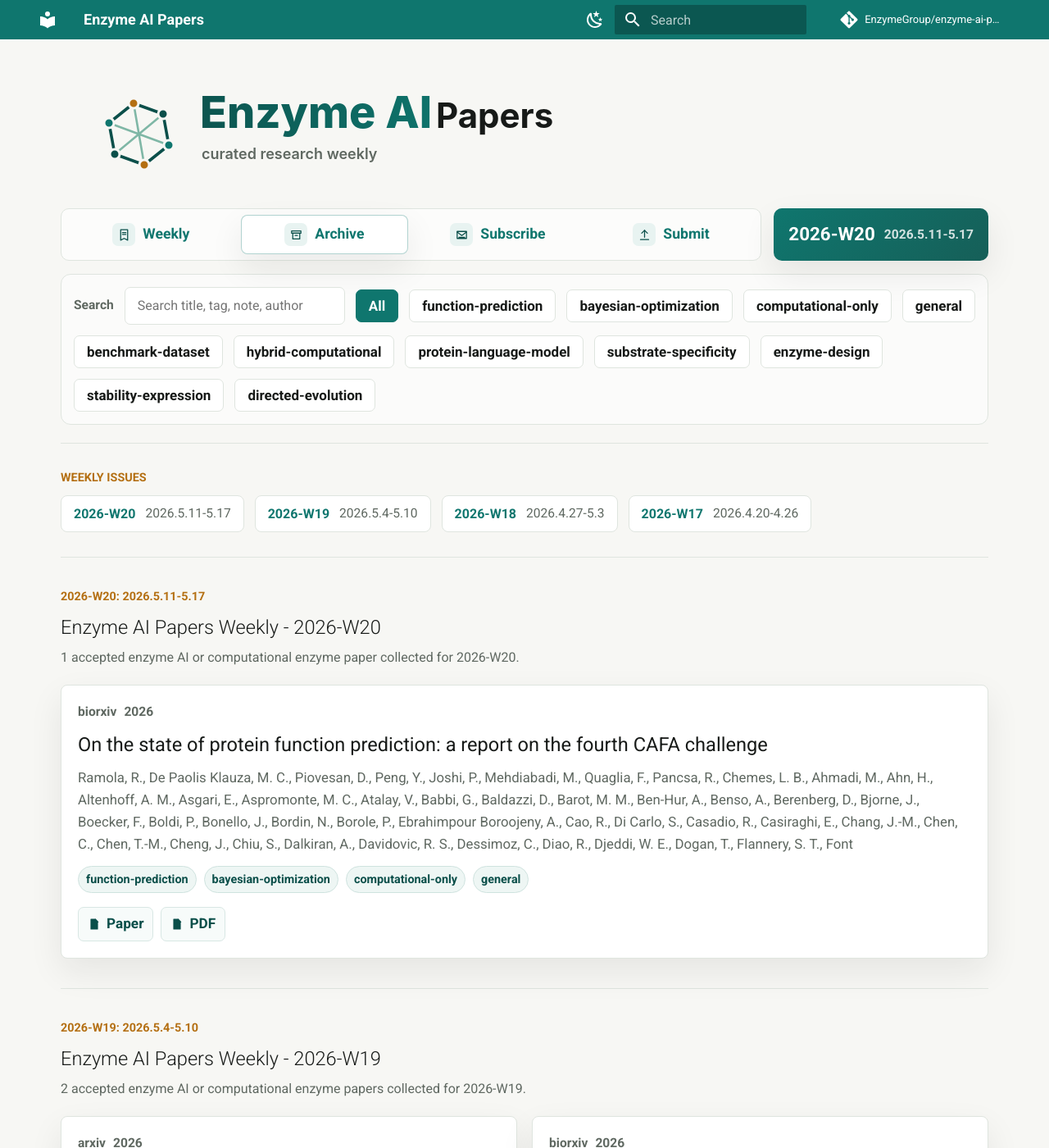
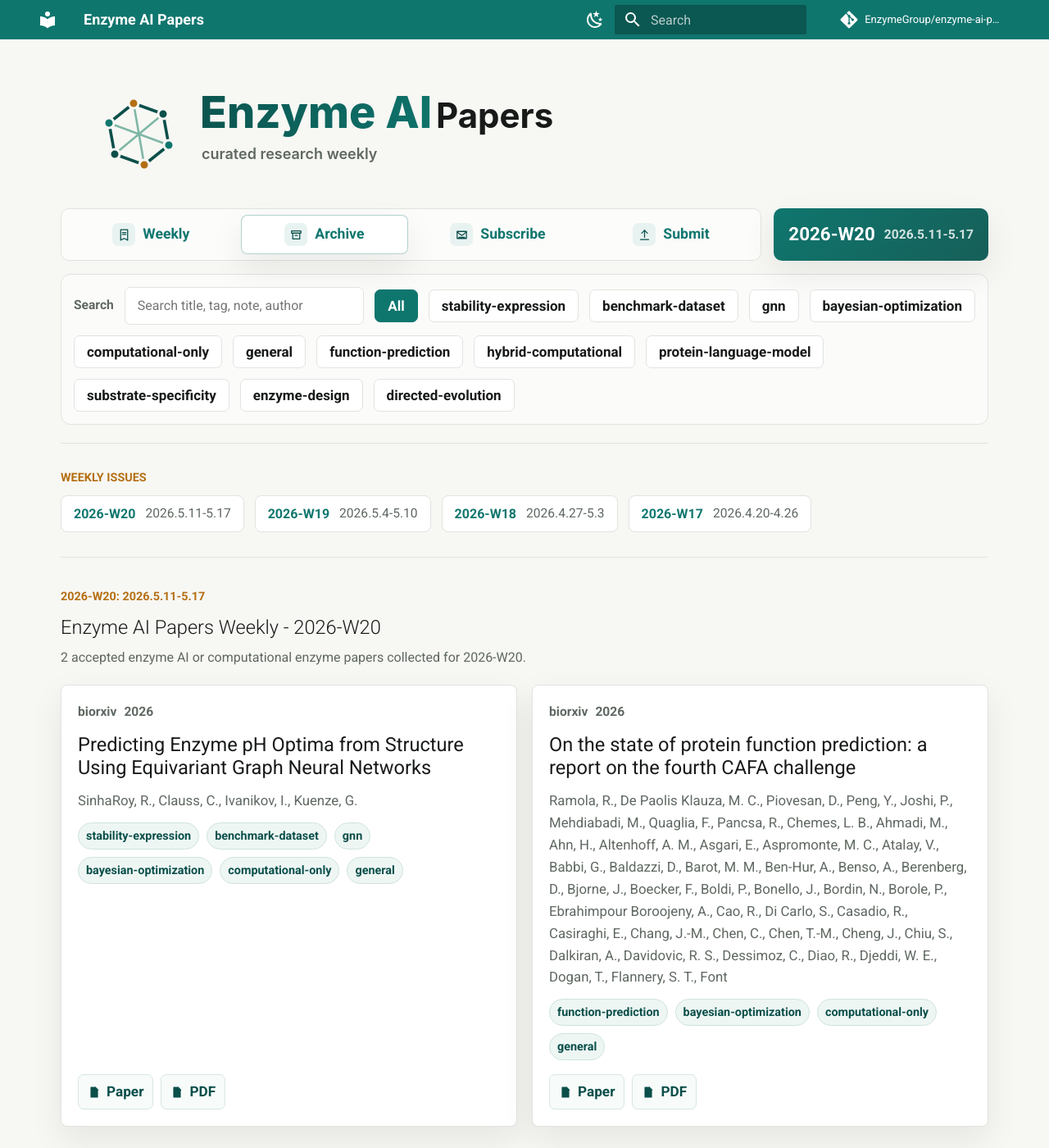
Before and after one commit to EnzymeGroup/enzyme-ai-papers, an MkDocs documentation site: the page built from docs/archive.md, in a window 1280 px wide and 1400 px high. Shown: the whole window at 82% size. Built offline with MkDocs 1.6.1 and Material for MkDocs 9.7.7, drawn with Linux system fonts in a browser that asks for light colours; comment, search, counter and statistics services are not loaded; some of the changed text lies outside the part shown.

Commit message:
Publish paper from URL

```diff
--- a/docs/archive.md
+++ b/docs/archive.md
@@ -53,16 +53,17 @@ hide:
   <label class="search-label" for="paper-search">Search</label>
   <input id="paper-search" type="search" placeholder="Search title, tag, note, author">
   <button class="filter-chip is-active" data-filter="all" type="button">All</button>
-  <button class="filter-chip" data-filter="function-prediction" type="button">function-prediction</button>
+  <button class="filter-chip" data-filter="stability-expression" type="button">stability-expression</button>
+  <button class="filter-chip" data-filter="benchmark-dataset" type="button">benchmark-dataset</button>
+  <button class="filter-chip" data-filter="gnn" type="button">gnn</button>
   <button class="filter-chip" data-filter="bayesian-optimization" type="button">bayesian-optimization</button>
   <button class="filter-chip" data-filter="computational-only" type="button">computational-only</button>
   <button class="filter-chip" data-filter="general" type="button">general</button>
-  <button class="filter-chip" data-filter="benchmark-dataset" type="button">benchmark-dataset</button>
+  <button class="filter-chip" data-filter="function-prediction" type="button">function-prediction</button>
   <button class="filter-chip" data-filter="hybrid-computational" type="button">hybrid-computational</button>
   <button class="filter-chip" data-filter="protein-language-model" type="button">protein-language-model</button>
   <button class="filter-chip" data-filter="substrate-specificity" type="button">substrate-specificity</button>
   <button class="filter-chip" data-filter="enzyme-design" type="button">enzyme-design</button>
-  <button class="filter-chip" data-filter="stability-expression" type="button">stability-expression</button>
   <button class="filter-chip" data-filter="directed-evolution" type="button">directed-evolution</button>
 </section>
 
@@ -84,8 +85,20 @@ hide:
   <section class="paper-group" id="week-2026-W20">
     <div class="section-label">2026-W20: 2026.5.11-5.17</div>
     <h2>Enzyme AI Papers Weekly - 2026-W20</h2>
-    <p class="weekly-summary">1 accepted enzyme AI or computational enzyme paper collected for 2026-W20.</p>
+    <p class="weekly-summary">2 accepted enzyme AI or computational enzyme papers collected for 2026-W20.</p>
     <div class="paper-grid">
+<article class="paper-card" data-tags="stability-expression benchmark-dataset gnn bayesian-optimization computational-only general" data-search="predicting enzyme ph optima from structure using equivariant graph neural networks sinharoy, r., clauss, c., ivanikov, i., kuenze, g. stability-expression benchmark-dataset gnn bayesian-optimization computational-only general">
+  <div class="paper-meta">
+    <span>biorxiv</span>
+    <span>2026</span>
+  </div>
+  <h3>Predicting Enzyme pH Optima from Structure Using Equivariant Graph Neural Networks</h3>
+  <p class="authors">SinhaRoy, R., Clauss, C., Ivanikov, I., Kuenze, G.</p>
+  <div class="tags"><span>stability-expression</span><span>benchmark-dataset</span><span>gnn</span><span>bayesian-optimization</span><span>computational-only</span><span>general</span></div>
+  <div class="paper-links"><a href="https://www.biorxiv.org/content/10.64898/2026.01.18.700076v2"><svg viewBox="0 0 24 24" aria-hidden="true"><path d="M6 3h8l4 4v14H6z"/><path d="M14 3v5h5"/><path d="M9 13h6M9 17h6"/></svg><span>Paper</span></a><a href="https://www.biorxiv.org/content/10.64898/2026.01.18.700076v2.full.pdf"><svg viewBox="0 0 24 24" aria-hidden="true"><path d="M6 3h8l4 4v14H6z"/><path d="M14 3v5h5"/><path d="M8.5 16h7"/></svg><span>PDF</span></a></div>
+</article>
+
+
 <article class="paper-card" data-tags="function-prediction bayesian-optimization computational-only general" data-search="on the state of protein function prediction: a report on the fourth cafa challenge ramola, r., de paolis klauza, m. c., piovesan, d., peng, y., joshi, p., mehdiabadi, m., quaglia, f., pancsa, r., chemes, l. b., ahmadi, m., ahn, h., altenhoff, a. m., asgari, e., aspromonte, m. c., atalay, v., babbi, g., baldazzi, d., barot, m. m., ben-hur, a., benso, a., berenberg, d., bjorne, j., boecker, f., boldi, p., bonello, j., bordin, n., borole, p., ebrahimpour boroojeny, a., cao, r., di carlo, s., casadio, r., casiraghi, e., chang, j.-m., chen, c., chen, t.-m., cheng, j., chiu, s., dalkiran, a., davidovic, r. s., dessimoz, c., diao, r., djeddi, w. e., dogan, t., flannery, s. t., font function-prediction bayesian-optimization computational-only general">
   <div class="paper-meta">
     <span>biorxiv</span>
@@ -235,6 +248,18 @@ hide:
   <div class="section-label">2026</div>
   <div class="paper-grid">
 
+<article class="paper-card" data-tags="stability-expression benchmark-dataset gnn bayesian-optimization computational-only general" data-search="predicting enzyme ph optima from structure using equivariant graph neural networks sinharoy, r., clauss, c., ivanikov, i., kuenze, g. stability-expression benchmark-dataset gnn bayesian-optimization computational-only general">
+  <div class="paper-meta">
+    <span>biorxiv</span>
+    <span>2026</span>
+  </div>
+  <h3>Predicting Enzyme pH Optima from Structure Using Equivariant Graph Neural Networks</h3>
+  <p class="authors">SinhaRoy, R., Clauss, C., Ivanikov, I., Kuenze, G.</p>
+  <div class="tags"><span>stability-expression</span><span>benchmark-dataset</span><span>gnn</span><span>bayesian-optimization</span><span>computational-only</span><span>general</span></div>
+  <div class="paper-links"><a href="https://www.biorxiv.org/content/10.64898/2026.01.18.700076v2"><svg viewBox="0 0 24 24" aria-hidden="true"><path d="M6 3h8l4 4v14H6z"/><path d="M14 3v5h5"/><path d="M9 13h6M9 17h6"/></svg><span>Paper</span></a><a href="https://www.biorxiv.org/content/10.64898/2026.01.18.700076v2.full.pdf"><svg viewBox="0 0 24 24" aria-hidden="true"><path d="M6 3h8l4 4v14H6z"/><path d="M14 3v5h5"/><path d="M8.5 16h7"/></svg><span>PDF</span></a></div>
+</article>
+
+
 <article class="paper-card" data-tags="function-prediction bayesian-optimization computational-only general" data-search="on the state of protein function prediction: a report on the fourth cafa challenge ramola, r., de paolis klauza, m. c., piovesan, d., peng, y., joshi, p., mehdiabadi, m., quaglia, f., pancsa, r., chemes, l. b., ahmadi, m., ahn, h., altenhoff, a. m., asgari, e., aspromonte, m. c., atalay, v., babbi, g., baldazzi, d., barot, m. m., ben-hur, a., benso, a., berenberg, d., bjorne, j., boecker, f., boldi, p., bonello, j., bordin, n., borole, p., ebrahimpour boroojeny, a., cao, r., di carlo, s., casadio, r., casiraghi, e., chang, j.-m., chen, c., chen, t.-m., cheng, j., chiu, s., dalkiran, a., davidovic, r. s., dessimoz, c., diao, r., djeddi, w. e., dogan, t., flannery, s. t., font function-prediction bayesian-optimization computational-only general">
   <div class="paper-meta">
     <span>biorxiv</span>
```
Also changed, not shown: README.md (+7 -1 lines), docs/index.md (+15 -1 lines), 1 other file.
